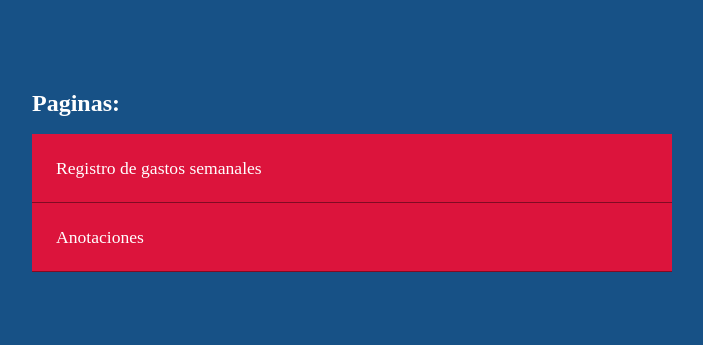
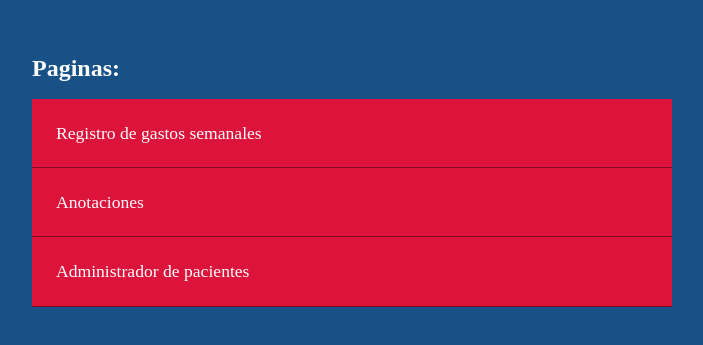
Before and after one commit to Mardecera/Mardecera.github.io, a plain HTML site: page index.html in a window 1280 px wide. Shown: the part 227-572 px from the top of the page, without its empty margins (288-991 px from the left). Drawn offline with Linux system fonts and the light colour scheme.

Commit message:
[UPDATE] Se añadio otra pagina.

```diff
--- a/index.html
+++ b/index.html
@@ -40,6 +40,11 @@
                             Anotaciones
                         </a>
                     </li>
+                    <li>
+                        <a href="https://me-appointment-manager.netlify.app/">
+                            Administrador de pacientes
+                        </a>
+                    </li>
                     <!-- <li><a href=""></a></li> -->
                 </ul>
             </div>
```
